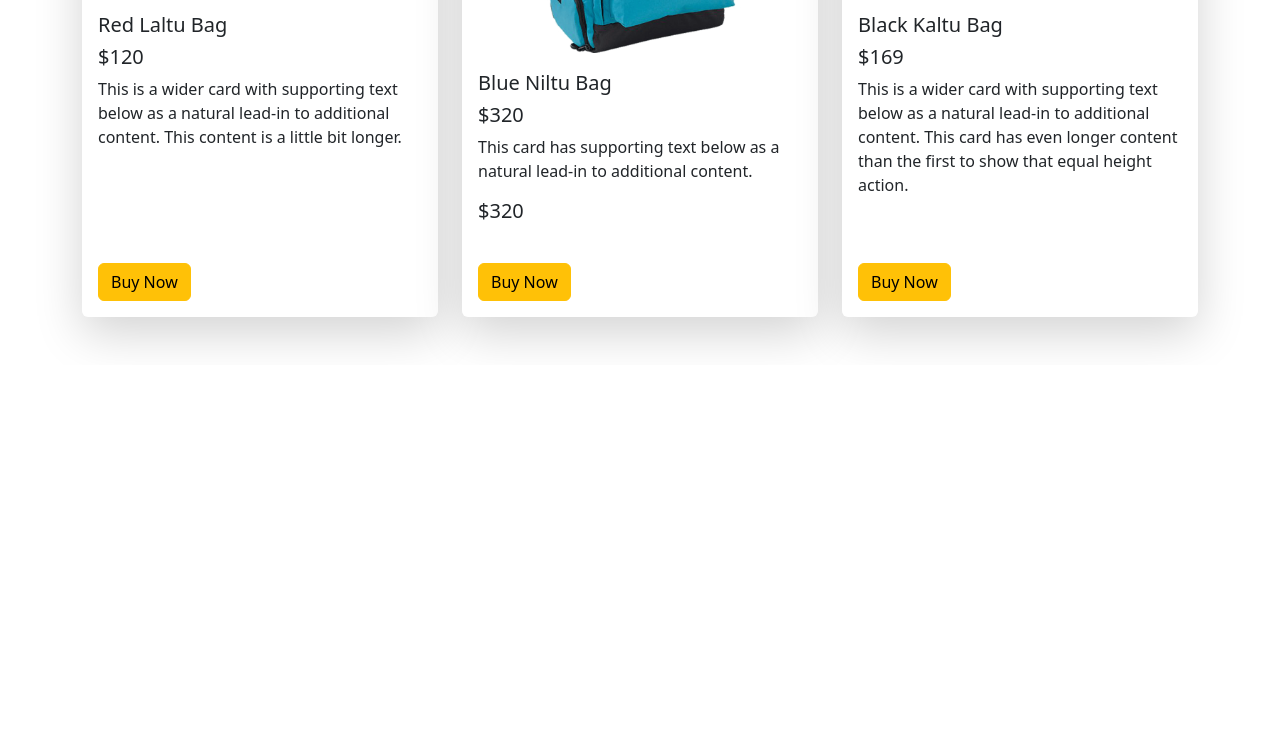
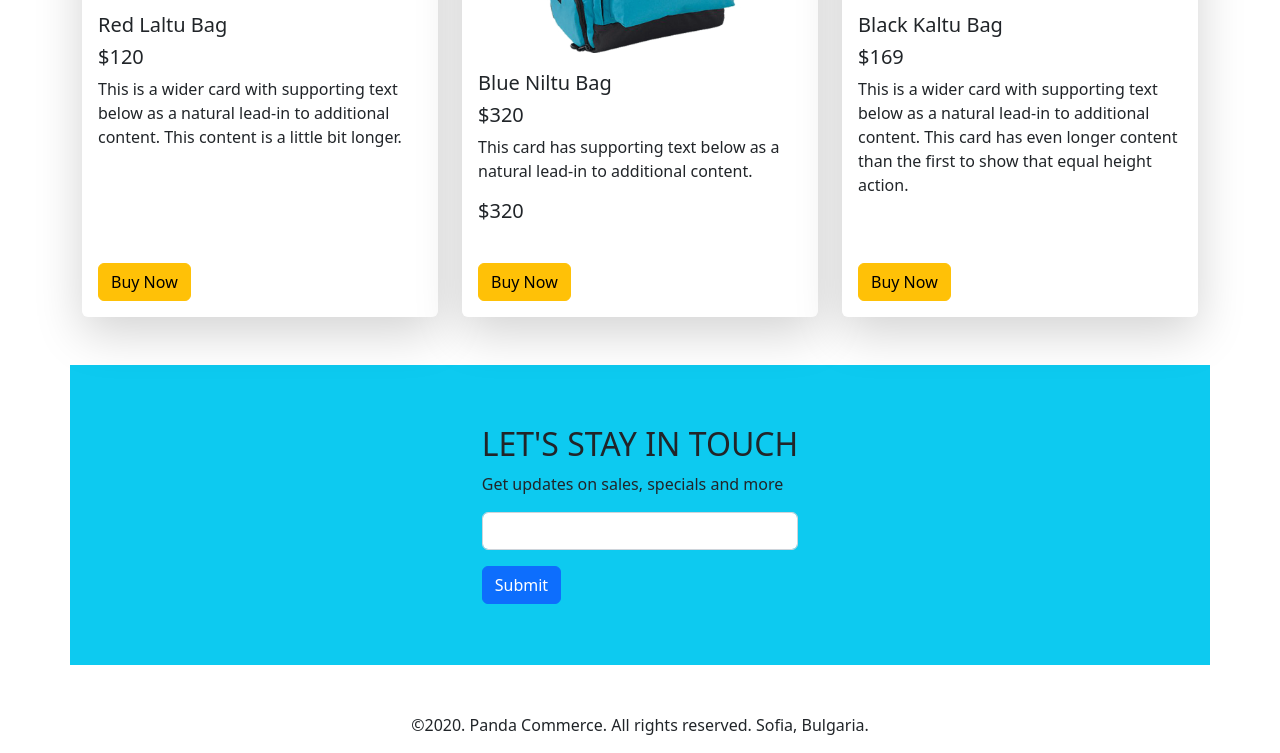
Before and after one commit to TaheraSima/panda-commerce-bootstrap, a plain HTML site: page index.html in a window 1280 px wide. Shown: the part 1781-2534 px from the top of the page. Before the commit the page ends 2146 px from the top, so only its background shows below. Drawn offline with nearby package versions, Linux system fonts and the light colour scheme.

Commit message:
added get in touch and footer

```diff
--- a/index.html
+++ b/index.html
@@ -225,7 +225,24 @@
           </div>
       </section>
       <!-- Backpack section end -->
+      <!-- Contact Section Start -->
+      <section style="height: 300px;" class="container bg-info d-flex justify-content-center align-items-center">
+        <div>
+          <h2>LET'S STAY IN TOUCH</h2>
+          <p>Get updates on sales, specials and more</p>
+          <form>
+            <div class="mb-3">
+              <input type="email" class="form-control" id="exampleInputEmail1" aria-describedby="emailHelp">
+            </div>
+            <button type="submit" class="btn btn-primary">Submit</button>
+          </form>
+        </div>
+      </section>
+      <!-- Contact Section End -->
     </main>
+    <footer class="text-center mt-5">
+      <p>©2020. Panda Commerce. All rights reserved. Sofia, Bulgaria.</p>
+    </footer>
     <script src="https://cdn.jsdelivr.net/npm/bootstrap@5.2.0/dist/js/bootstrap.bundle.min.js" integrity="sha384-A3rJD856KowSb7dwlZdYEkO39Gagi7vIsF0jrRAoQmDKKtQBHUuLZ9AsSv4jD4Xa" crossorigin="anonymous"></script>
   </body>
 </html>
```
